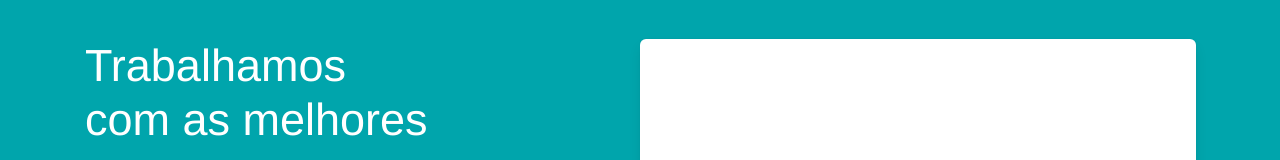
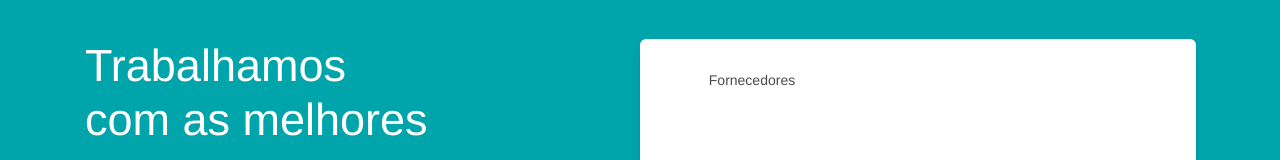
Before and after one commit to AugustodeAraujo/KaizenBlog, a Next.js app: page /fornecedores in a window 1280 px wide. Shown: the part 350-510 px from the top of the page. Built offline with nearby package versions, Linux system fonts and the light colour scheme.

Commit message:
Fornecedores Fix

```diff
--- a/components/fornecedores.js
+++ b/components/fornecedores.js
@@ -22,7 +22,7 @@ const Fornecedores = () => {
                         <Col className="box mx-3">
                             <Row className=" d-flex text-center m-3">
                                 <Col>
-
+                                  Fornecedores
                                 </Col>
                                 <Col>
 
```
Also changed, not shown: 2 other files (tests, documents, lock files or other folders).
